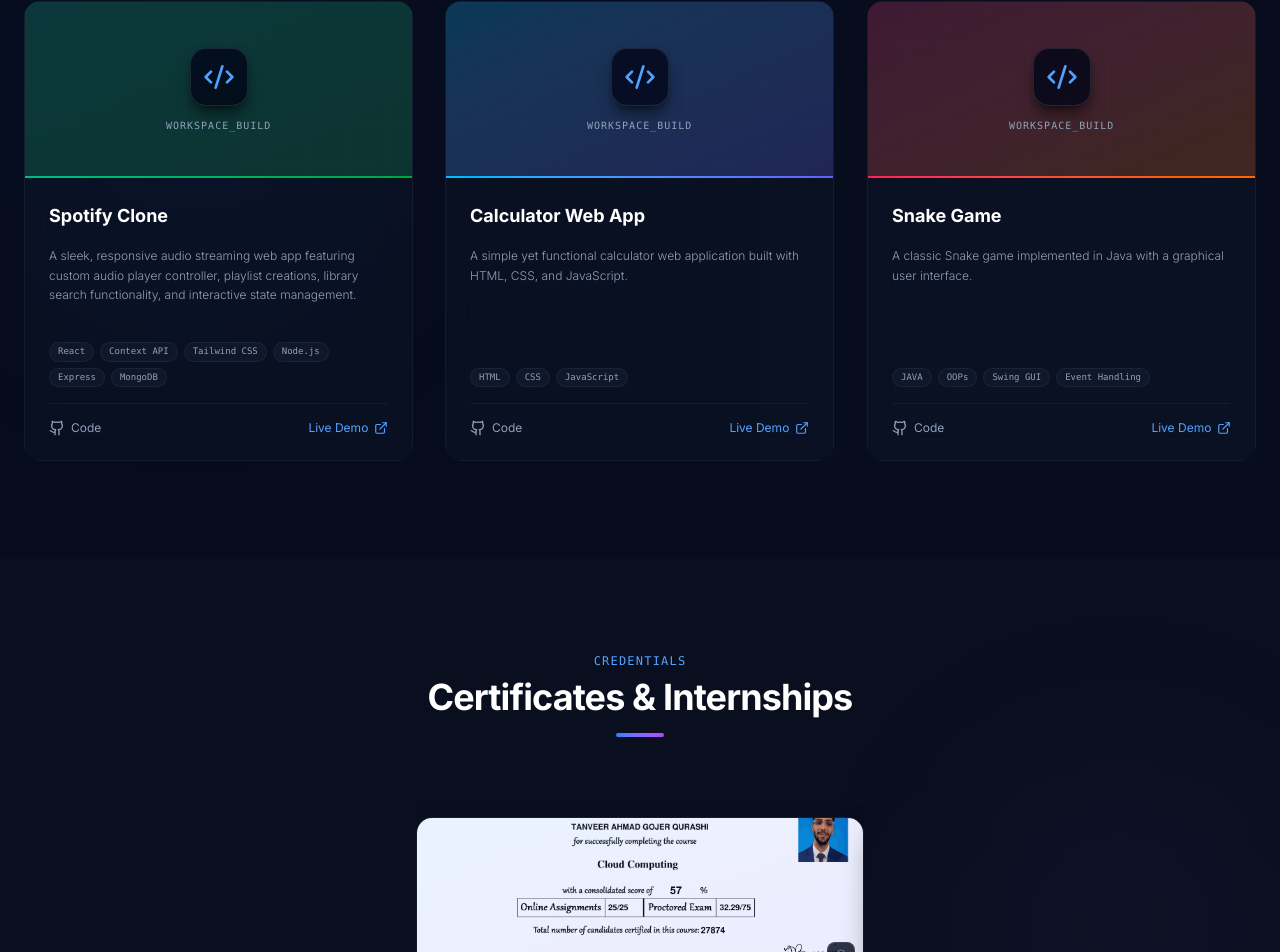
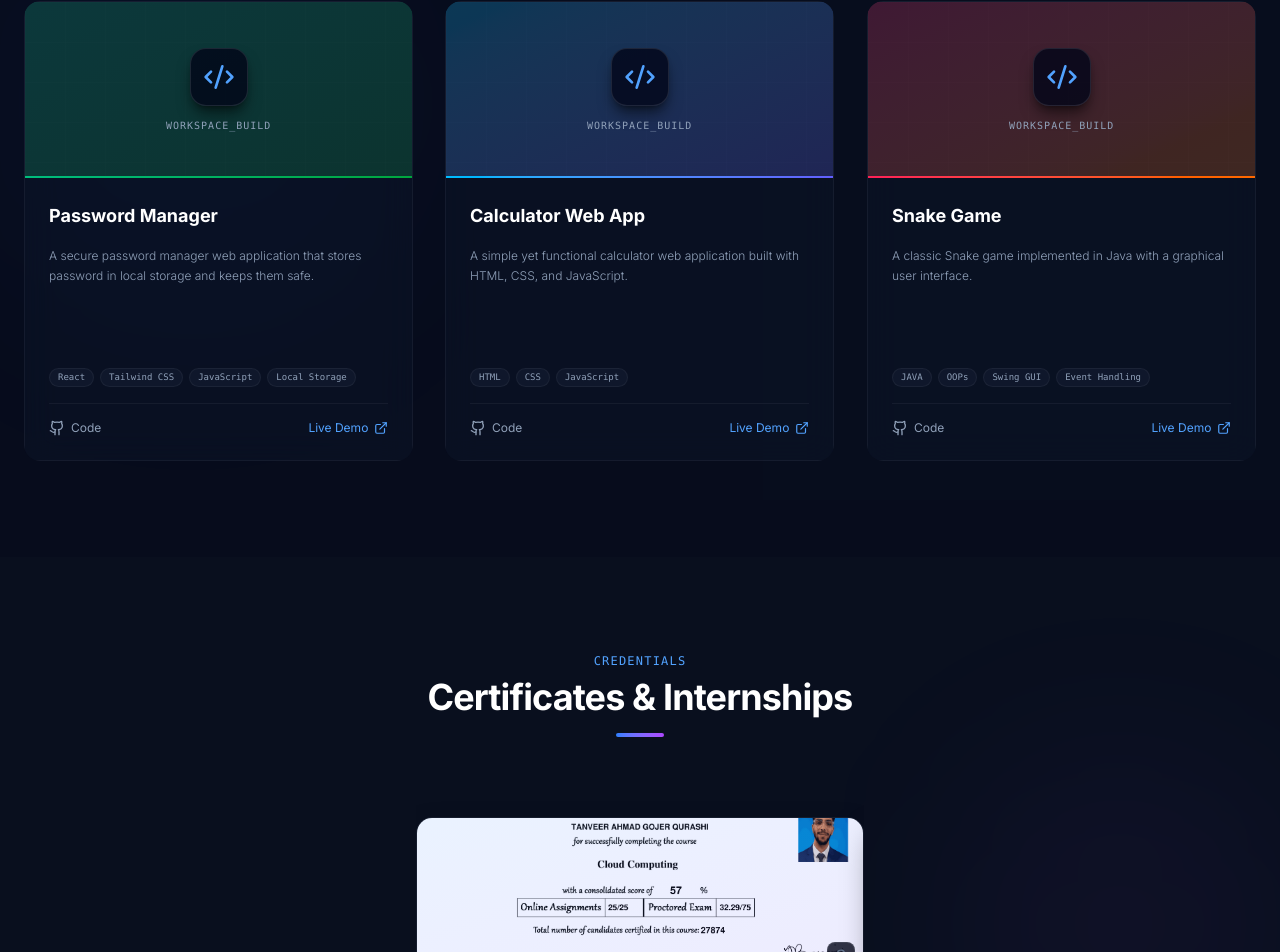
Before and after one commit to tanveerqurashi/Portfolio, a React (Vite) app: page / in a window 1280 px wide. Shown: the part 4073-5025 px from the top of the page. Built offline with nearby package versions, Linux system fonts and the light colour scheme.

Commit message:
Updated project and added live demo link

```diff
--- a/src/data/projects.js
+++ b/src/data/projects.js
@@ -31,11 +31,11 @@ export const projectsData = [
   },
   {
     id: 4,
-    title: "Spotify Clone",
-    description: "A sleek, responsive audio streaming web app featuring custom audio player controller, playlist creations, library search functionality, and interactive state management.",
-    tech: ["React", "Context API", "Tailwind CSS", "Node.js", "Express", "MongoDB"],
-    github: "https://github.com/TanveerQurashi/spotify-clone",
-    demo: "https://spotify-clone.demo",
+    title: "Password Manager",
+    description: "A secure password manager web application that stores password in local storage and keeps them safe.",
+    tech: ["React", "Tailwind CSS", "JavaScript", "Local Storage"],
+    github: "https://github.com/tanveerqurashi/Password-Manager.git",
+    demo: "https://incomparable-buttercream-3a398b.netlify.app/",
     gradient: "from-emerald-500 to-green-600",
     shadowColor: "rgba(16, 185, 129, 0.4)"
   },
```
